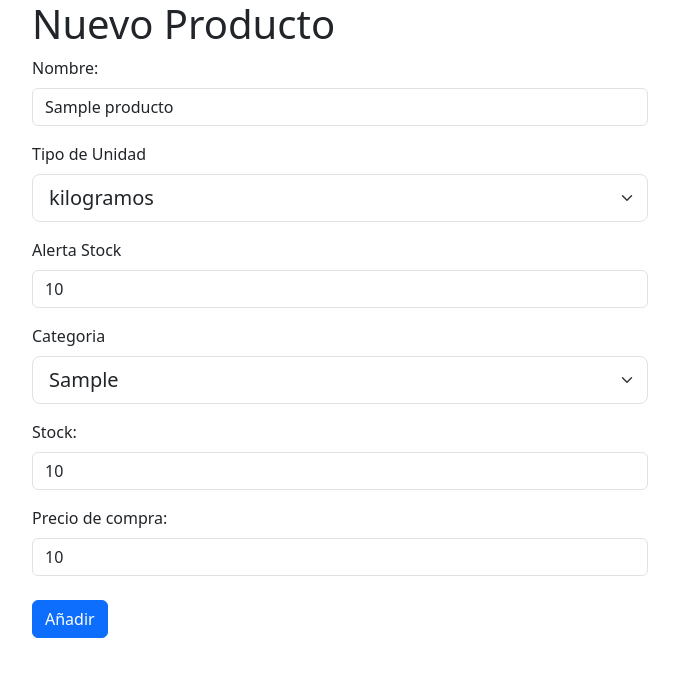
After one commit to muevetef/rocisteria, a PHP site: page /productos/update.php?id=1 in a window 1280 px wide. The commit adds this page. Shown: the top 677 px of the page, without its empty margins (300-979 px from the left). Run offline with PHP 8.4, Linux system fonts and the light colour scheme; tables that the repository leaves empty hold one stand-in row (values such as "Sample post").

Commit message:
Update terminado

```diff
--- /dev/null
+++ b/productos/update.php
@@ -0,0 +1,138 @@
+<?php
+require '../database.php';
+//Si llegan datos por post se tratan
+//Se insertan en la bdd
+//sinó llegan datos se muestra el formulario
+//si todo va bién hacemos una redirección a index
+//para los foreach
+$sql = 'SELECT * FROM categorias';
+$stmt = $pdo->prepare($sql);
+$stmt->execute();
+$categorias = $stmt->fetchAll();
+
+$sql2 = 'SELECT unidad FROM productos GROUP BY unidad';
+$stmt2 = $pdo->prepare($sql2);
+$stmt2->execute();
+$unidad = $stmt2->fetchAll();
+
+
+
+//recibo info producto
+$id = $_GET['id'] ?? null;
+if (!$id) {
+    header('Location: index.php');
+    exit;
+}
+
+$sql = 'SELECT * FROM productos WHERE codigo_producto = :id';
+
+
+$stmt = $pdo->prepare($sql);
+
+$params = ['id' => $id];
+
+$stmt->execute($params);
+
+$producto = $stmt->fetch();
+
+
+if (!$producto) {
+    header('Location: index.php');
+    exit;
+}
+
+//envio de datos nuevos
+$isPutRequest = $_SERVER['REQUEST_METHOD'] === 'POST' &&
+    ($_POST['_method'] ?? '' === 'put');
+
+if ($isPutRequest) {
+    $code = trim(htmlspecialchars($_POST['id']));
+    $nombre = trim(htmlspecialchars($_POST['nombre']));
+    $unidad = trim(htmlspecialchars($_POST['unidad']));
+    $categoria = trim(htmlspecialchars($_POST['categoria']));
+    $alertaStock = trim(htmlspecialchars($_POST['alerta']));
+    $stock = trim(htmlspecialchars($_POST['stock']));
+    $precio = trim(htmlspecialchars($_POST['precio']));
+
+
+    $sql = "UPDATE `productos` SET nombre = :nombre, unidad = :unidad, alerta_stock = :alerta, id_categoria = :categoria, stock = :stock, precio_compra = :precio WHERE codigo_producto = :id";
+    $stmt = $pdo->prepare($sql);
+
+    $params = [
+        'id' => $code,
+        'nombre' => $nombre,
+        'unidad' => $unidad,
+        'alerta' => $alertaStock,
+        'categoria' => $categoria,
+        'stock' => $stock,
+        'precio' => $precio
+    ];
+
+    $stmt->execute($params);
+
+    header('Location: index.php');
+    exit;
+}
+
+
+?>
+<!DOCTYPE html>
+<html lang="es">
+
+<head>
+    <meta charset="UTF-8">
+    <meta name="viewport" content="width=device-width, initial-scale=1.0">
+    <title>Nuevo producto</title>
+    <link href="https://cdn.jsdelivr.net/npm/bootstrap@5.3.3/dist/css/bootstrap.min.css" rel="stylesheet" integrity="sha384-QWTKZyjpPEjISv5WaRU9OFeRpok6YctnYmDr5pNlyT2bRjXh0JMhjY6hW+ALEwIH" crossorigin="anonymous">
+</head>
+
+<body>
+    <div class="container-sm w-50">
+        <h1>Nuevo Producto</h1>
+        <form action="#" method="post">
+            <input type="hidden" name="_method" value="put">
+            <input type="hidden" name="id" value="<?= $producto['codigo_producto'] ?>">
+
+            <div class="mb-3">
+                <label for="nombre" class="form-label">Nombre:</label>
+                <input type="text" class="form-control" name="nombre" id="nombre" value="<?= $producto['nombre'] ?>">
+            </div>
+            <div class="mb-3">
+                <label for="unidad" class="form-label">Tipo de Unidad</label>
+                <select name="unidad" class="form-select form-select-lg mb-3" id="unidad">
+                    <?php foreach ($unidad as $u) : ?>
+                        <option value="<?= $u['unidad'] ?>" <?= $u['unidad'] === $producto['unidad'] ? 'selected' : '' ?>> <?= $u['unidad'] ?></option>
+                    <?php endforeach ?>
+                </select>
+
+            </div>
+            <div class="mb-3">
+                <label for="alerta" class="form-label">Alerta Stock</label>
+                <input type="text" class="form-control" name="alerta" id="alerta" value="<?= $producto['alerta_stock'] ?>">
+            </div>
+            <div class="mb-3">
+                <label for="categoria" class="form-label">Categoria</label>
+                <select name="categoria" class="form-select form-select-lg mb-3" id="categoria">
+
+                    <?php foreach ($categorias as $categoria) : ?>
+                        <option value="<?= $categoria['id_categoria'] ?>" <?= $categoria['id_categoria'] === $producto['id_categoria'] ? 'selected' : '' ?>><?= $categoria['categoria'] ?></option>
+                    <?php endforeach ?>
+                </select>
+            </div>
+            <div class="mb-3">
+                <label for="stock" class="form-label">Stock:</label>
+                <input type="text" class="form-control" name="stock" id="stock" value="<?= $producto['stock'] ?>">
+            </div>
+            <div class="mb-3">
+                <label for="precio" class="form-label">Precio de compra:</label>
+                <input type="text" class="form-control" name="precio" id="precio" value="<?= $producto['precio_compra'] ?>">
+            </div>
+            <div class="mb-3">
+                <button class="btn btn-primary btn-nueva my-2" type="submit" name="submit">Añadir</button>
+            </div>
+        </form>
+    </div>
+    <script src="https://cdn.jsdelivr.net/npm/bootstrap@5.3.3/dist/js/bootstrap.bundle.min.js" integrity="sha384-YvpcrYf0tY3lHB60NNkmXc5s9fDVZLESaAA55NDzOxhy9GkcIdslK1eN7N6jIeHz" crossorigin="anonymous"></script>
+</body>
+
+</html>
```
Also changed, not shown: productos/index.php (+10 -5 lines).
